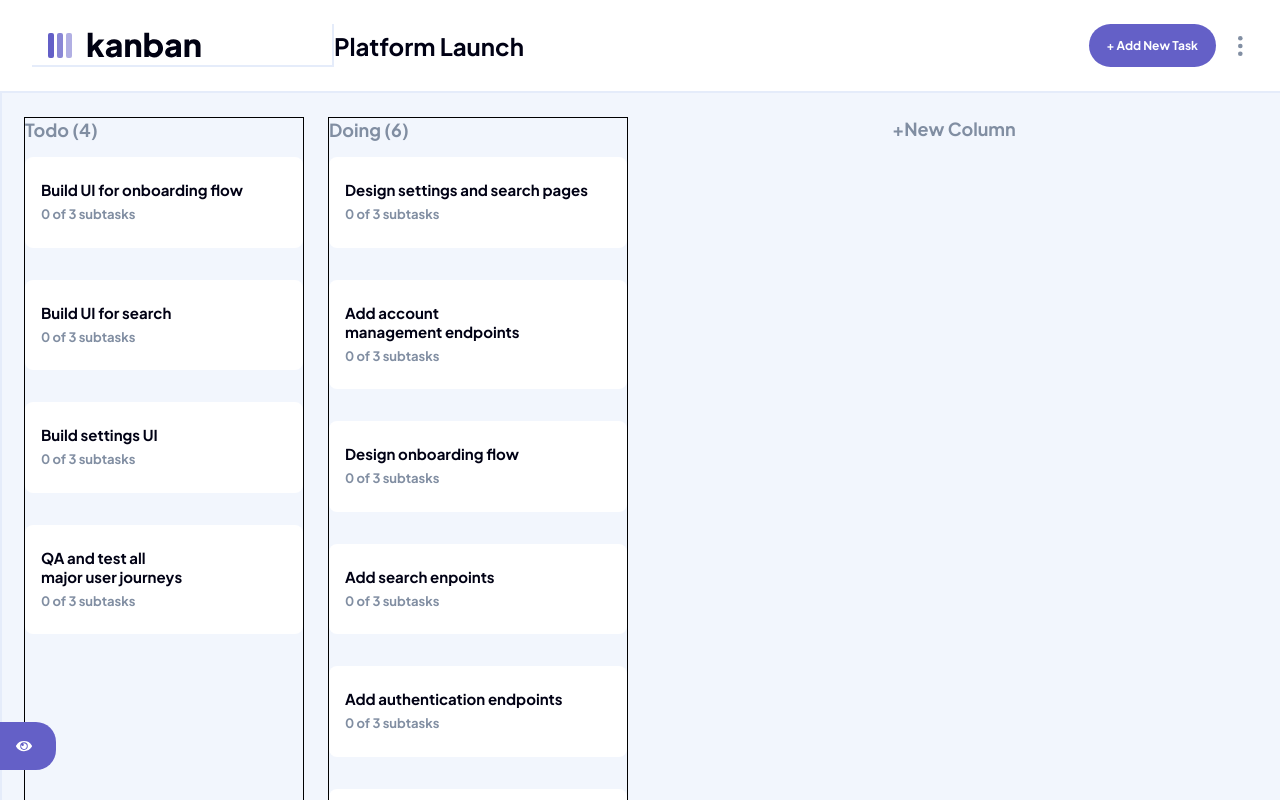
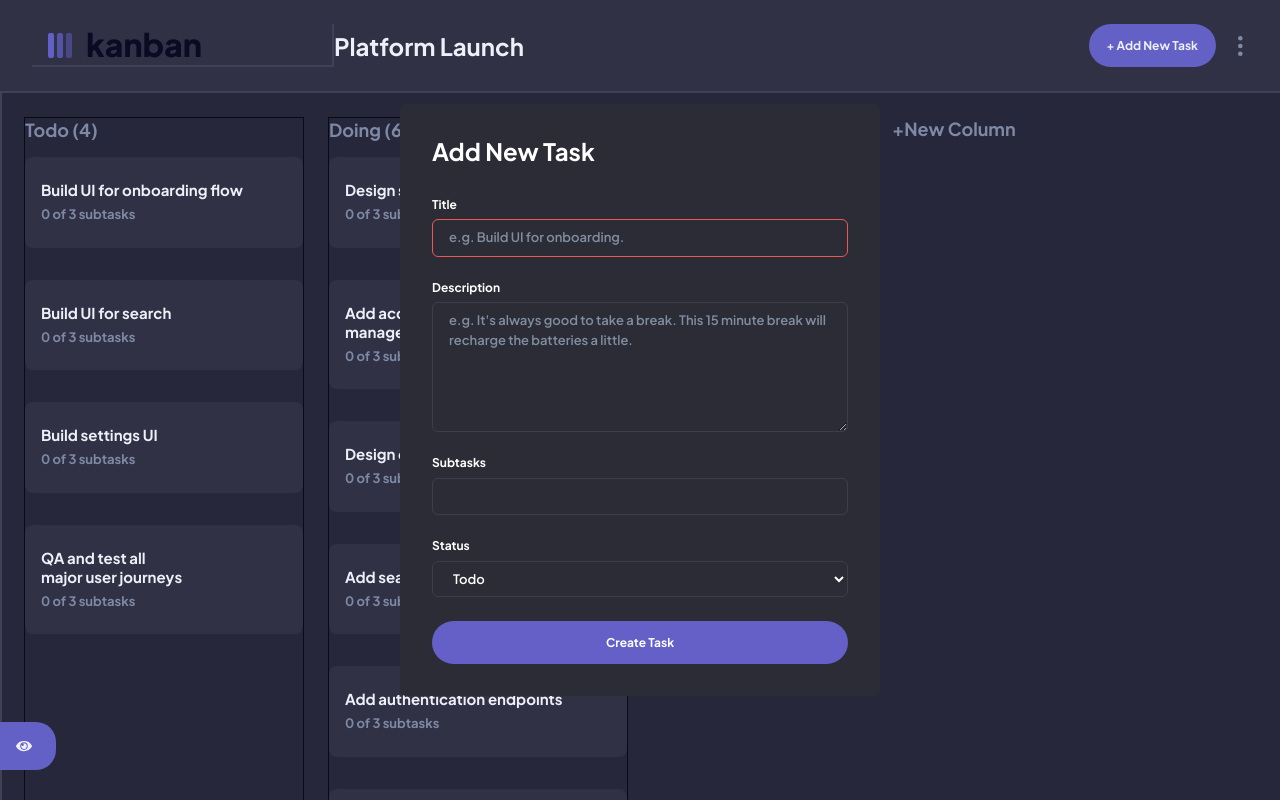
Before and after one commit to SVBSH/kanban-task-management-frontend, a React (Vite) app: page / in a window 1280 px wide. Built offline with nearby package versions, Linux system fonts and the light colour scheme.

Commit message:
add modal

```diff
--- a/index.html
+++ b/index.html
@@ -1,5 +1,5 @@
 <!doctype html>
-<html lang="en" data-theme="light">
+<html lang="en" data-theme="dark">
   <head>
     <meta charset="UTF-8" />
     <link rel="icon" type="image/svg+xml" href="/vite.svg" />
@@ -14,6 +14,7 @@
   </head>
   <body>
     <div id="root"></div>
+    <div id="modal" class=""></div>
     <script type="module" src="/src/main.jsx"></script>
   </body>
 </html>
--- a/src/components/Header/Header.jsx
+++ b/src/components/Header/Header.jsx
@@ -1,18 +1,29 @@
 import { useState } from 'react'
 
 import styles from './header.module.css'
+import Modal from '../Modal/Modal'
+
 import iconSidebarVisible from '/icon-chevron-up.svg'
 import iconSidebarHidden from '/icon-chevron-down.svg'
 import iconAddNewTask from '/icon-add-task-mobile.svg'
 import logoMobile from '/logo-mobile.svg'
 import logoDesktop from '/logo-dark.svg'
 
+const FormNewTaskStatuses = ['Todo', 'Doing', 'Done']
+
 const Header = ({ isNavOpen, handleToggleNav }) => {
+  const [showModal, setShowModal] = useState(true)
   const [boardControlMenuOpen, setBoardControlMenuOpen] = useState(false)
 
   function handleBoardControlMenuOpen() {
     setBoardControlMenuOpen((boardControlMenuOpen) => !boardControlMenuOpen)
   }
+
+  function handleShowModal() {
+    setShowModal((prevState) => !prevState)
+  }
+
+  // TODO: implement
 
   return (
     <header className={styles.header + ' bg-primary-3'}>
@@ -44,6 +55,7 @@ const Header = ({ isNavOpen, handleToggleNav }) => {
 
       <div className={styles['new-task-container']}>
         <button
+          onClick={handleShowModal}
           data-type="primary"
           data-size="l"
           className={
@@ -59,6 +71,65 @@ const Header = ({ isNavOpen, handleToggleNav }) => {
         >
           <img src={iconAddNewTask} alt="Add New Task" />
         </button>
+        {showModal ? (
+          <Modal openModal={showModal} onClose={handleShowModal}>
+            <div className={styles['form-container']}>
+              <h1>Add New Task</h1>
+              <form
+                className={styles['form']}
+                onSubmit={(e) => {
+                  e.preventDefault()
+                  const formData = new FormData(e.target)
+                  const obj = {
+                    title: formData.get('title') ?? '',
+                    description: formData.get('description') ?? '',
+                    taskStatus: formData.get('taskStatus') ?? '',
+                  }
+                  console.log(obj)
+                  handleShowModal()
+                }}
+              >
+                <div className={styles['form-row'] + ' '}>
+                  <label htmlFor="title">Title</label>
+                  <input
+                    required
+                    type="text"
+                    name="title"
+                    id="title"
+                    placeholder="e.g. Build UI for onboarding."
+                  />
+                </div>
+                <div className={styles['form-row'] + ' '}>
+                  <label htmlFor="description">Description</label>
+                  <textarea
+                    id="description"
+                    type="text"
+                    name="description"
+                    placeholder="e.g. It's always good to take a break. This 15 minute break will recharge the batteries a little."
+                  />
+                </div>
+                <div className={styles['form-row'] + ' '}>
+                  <label htmlFor="subtasks">Subtasks</label>
+                  <input type="text" name="subtasks" id="subtasks" />
+                </div>
+                <div className={styles['form-row'] + ' '}>
+                  <label htmlFor="taskStatus">Status</label>
+                  <select required name="taskStatus" id="taskStatus">
+                    {FormNewTaskStatuses.map((status) => (
+                      <option key={status} value={status}>
+                        {status}
+                      </option>
+                    ))}
+                  </select>
+                </div>
+
+                <button className="btn" data-type="primary" data-size="l">
+                  Create Task
+                </button>
+              </form>
+            </div>
+          </Modal>
+        ) : null}
       </div>
 
       {/* TODO: Create a separate component for the board control */}
--- a/src/components/Header/header.module.css
+++ b/src/components/Header/header.module.css
@@ -1,3 +1,65 @@
+.form-container {
+  display: grid;
+  gap: 2rem;
+  padding: 2rem;
+}
+
+@media (min-width: 768px) {
+  .form-container {
+    min-width: 480px;
+  }
+}
+
+.form {
+  display: grid;
+  gap: 1.5rem;
+}
+
+.form-row {
+  display: flex;
+  flex-direction: column;
+  gap: 0.7em;
+  font-weight: 700;
+  color: var(--color-gray-3);
+
+  label {
+    color: var(--t-form-label);
+  }
+
+  select,
+  input,
+  textarea {
+    font-size: 0.8125rem;
+    padding-block: 0.5rem;
+    padding-inline: 1rem;
+    /* font: inherit; */
+    font-weight: 600;
+    border-radius: 6px;
+    border: 1px solid var(--t-border-color);
+    outline: none;
+    color: var(--color-white-4);
+    background-color: inherit;
+
+    &:is(:hover, :focus-within) {
+      border-color: var(--color-purple-4);
+    }
+    line-height: 1.5;
+    &:invalid,
+    &[data-error='true'] {
+      border-color: var(--color-red-4);
+    }
+
+    &::placeholder {
+      color: var(--color-gray-3);
+    }
+  }
+
+  option {
+    background-color: var(--t-clr-primary-1);
+    font-weight: inherit;
+  }
+}
+
 .header {
   grid-column: 1/-1;
   grid-row: 1;
--- /dev/null
+++ b/src/components/Modal/Modal.jsx
@@ -0,0 +1,22 @@
+import React, { useEffect, useRef } from 'react'
+import { createPortal } from 'react-dom'
+
+const Modal = ({ children }) => {
+  const elRef = useRef(null)
+  if (!elRef.current) {
+    elRef.current = document.createElement('div')
+  }
+
+  useEffect(() => {
+    const modalRoot = document.getElementById('modal')
+    modalRoot.appendChild(elRef.current)
+    return () => modalRoot.removeChild(elRef.current)
+  }, [])
+
+  return createPortal(
+    <div className="dialog | bg-primary-3 clr-primary-2">{children}</div>,
+    elRef.current,
+  )
+}
+
+export default Modal
--- /dev/null
+++ b/src/components/Modal/modal.module.css
@@ -0,0 +1,4 @@
+.dialog {
+  inset: 0;
+  margin: auto;
+}
--- a/src/index.css
+++ b/src/index.css
@@ -133,6 +133,8 @@ html[data-theme='dark'] {
   --t-clr-primary-4: var(--color-gray-6);
 
   --t-border-color: var(--color-gray-4);
+
+  --t-form-label: var(--color-white-4);
 }
 
 html[data-theme='light'] {
@@ -141,7 +143,8 @@ html[data-theme='light'] {
   --t-clr-primary-3: var(--color-white-4);
   --t-clr-primary-4: var(--color-white-4);
 
-  --t-border-color: var(--color-gray-2);
+  --t-border-color: hsl(from var(--color-gray-3) h s l / 0.95);
+  --t-form-label: var(--color-gray-3);
 }
 
 *::-webkit-scrollbar {
@@ -163,6 +166,21 @@ html[data-theme='light'] {
 *::-webkit-scrollbar-button {
   background-color: transparent;
   border-radius: 5px;
+}
+
+.dialog {
+  position: absolute;
+  z-index: 999;
+  inset: 0;
+  height: max-content;
+  width: max-content;
+  margin: auto;
+  transition-property: display opacity overlay;
+  transition-duration: 1s;
+  transition-behavior: allow-discrete;
+  background-color: #fff;
+  border-radius: 6px;
+  box-shadow: 0 0 30px 100vw hsl(from var(--color-purple-4) h s l / 0.1);
 }
 
 h1,
```
